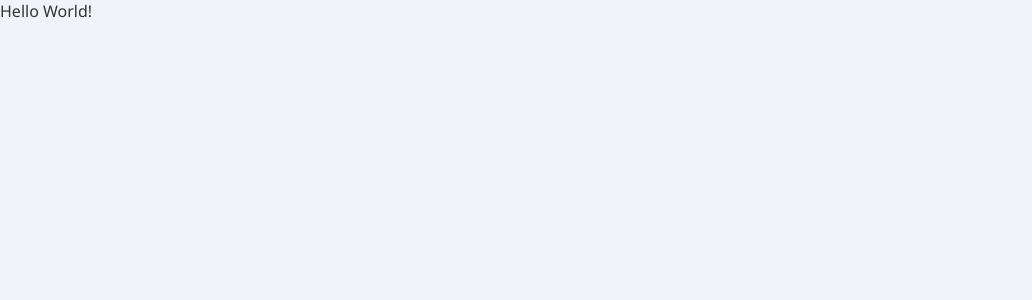
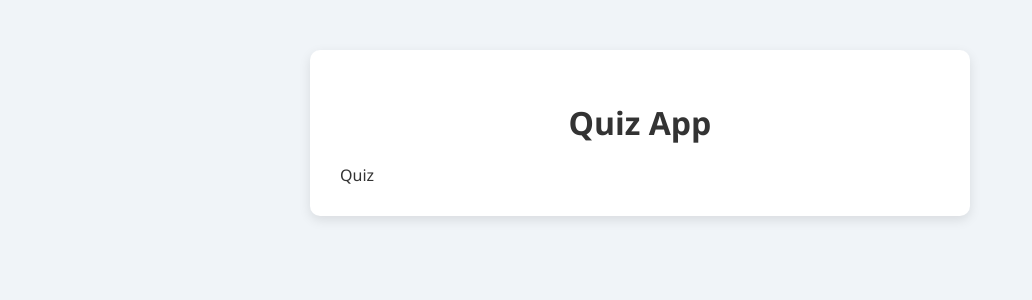
Before and after one commit to harzan7/quiz-app, a React (Vite) app: page / in a window 1280 px wide. Shown: the top 300 px of the page, without its empty margins (0-1032 px from the left). Built offline with nearby package versions, Linux system fonts and the light colour scheme.

Commit message:
Initial UI layout for quiz app.

```diff
--- a/src/App.jsx
+++ b/src/App.jsx
@@ -1,8 +1,12 @@
 import "./index.css"
+import Quiz from './components/Quiz'
 
 function App() {
   return (
-    <> Hello World! </>
+    <div className="app-container">
+      <h1>Quiz App</h1>
+      <Quiz />
+    </div>
   )
 }
 
```
